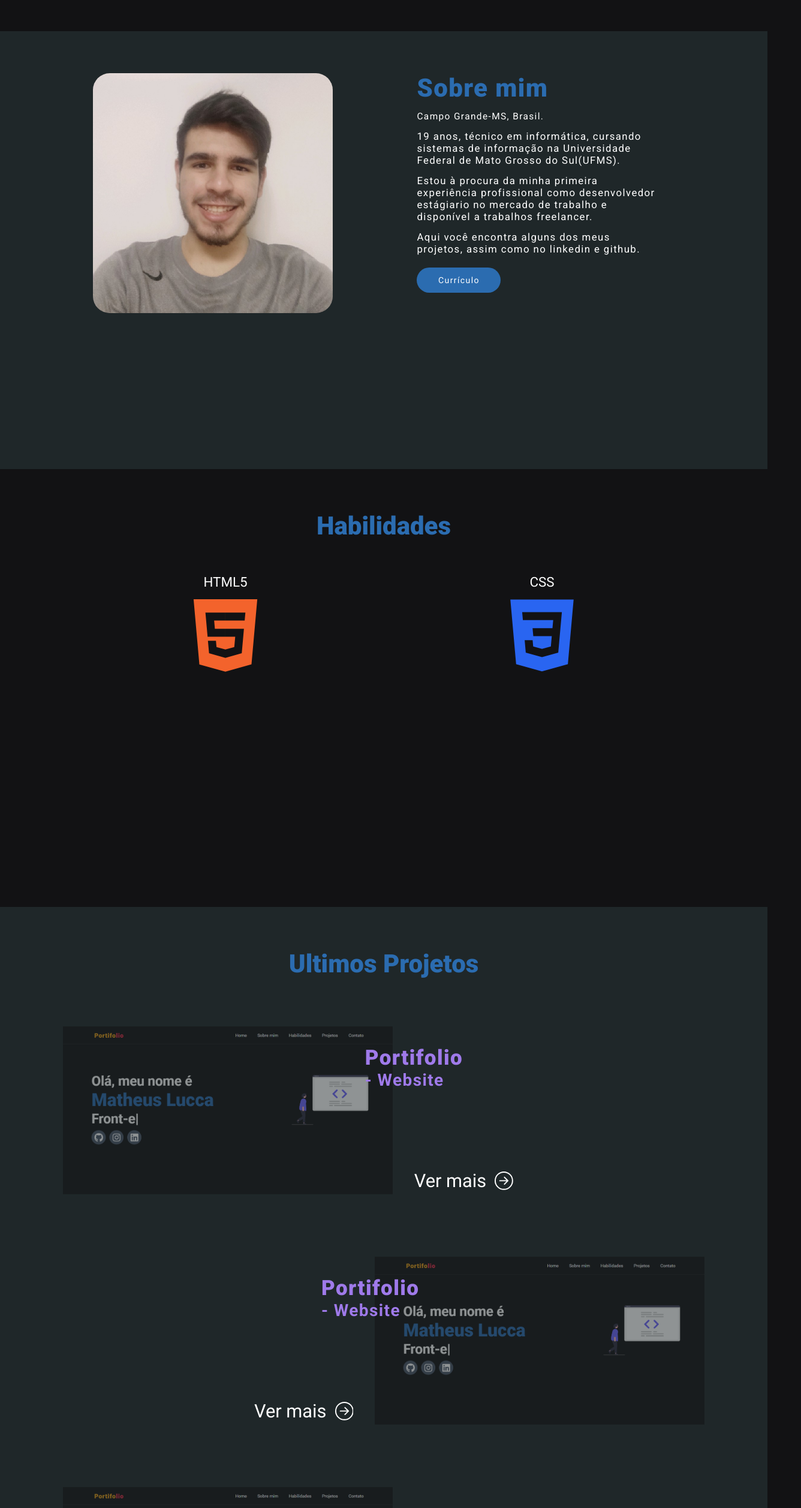
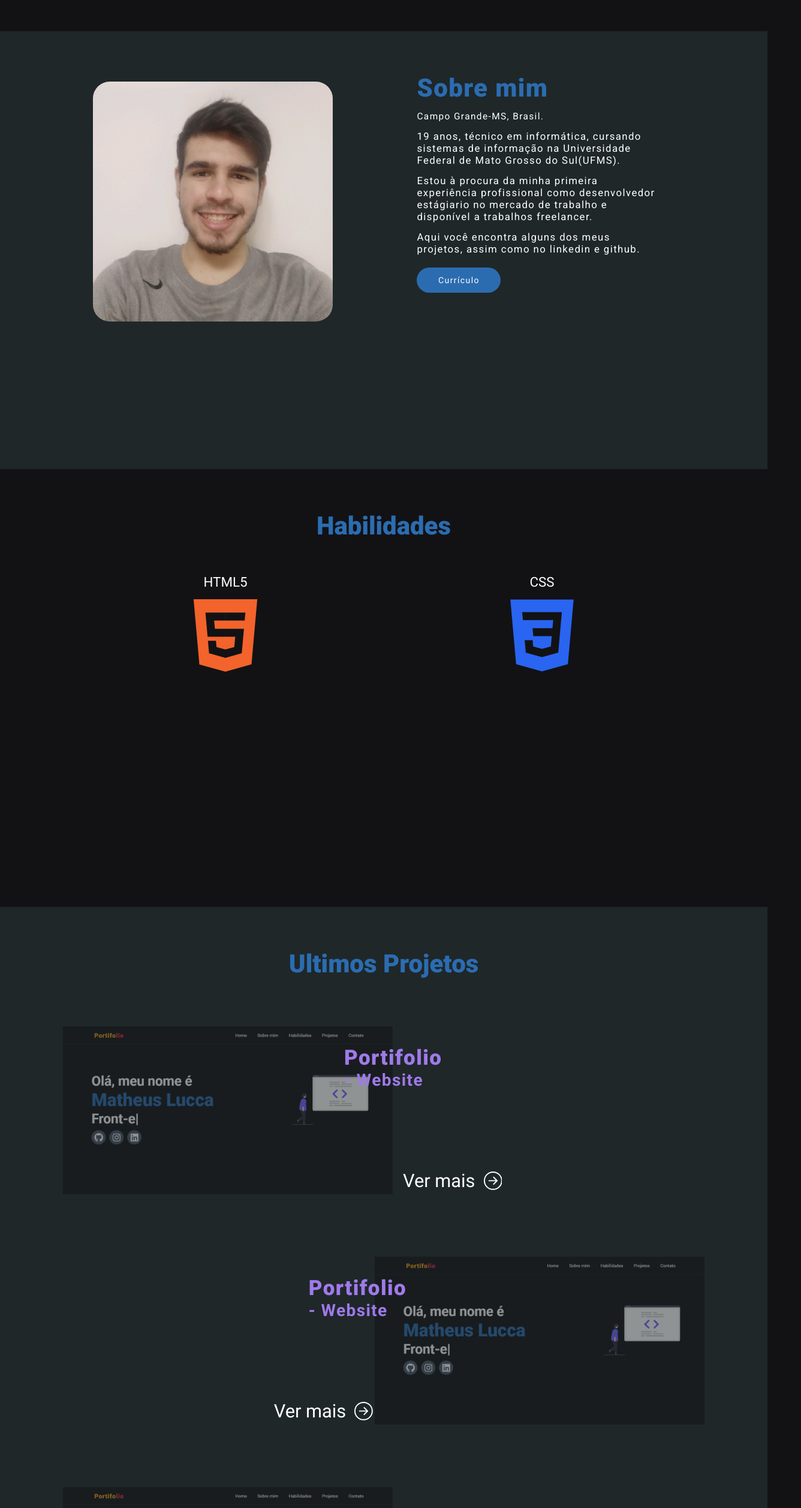
Before and after one commit to MatheusLucca/Portifolio, a Next.js app: page / in a window 1280 px wide. Shown: the part 780-3294 px from the top of the page at 60% size, 1336 px wide, since content can reach past the window. Built offline with nearby package versions, Linux system fonts and the light colour scheme.

Commit message:
fixing project list responsive

```diff
--- a/src/components/About/index.tsx
+++ b/src/components/About/index.tsx
@@ -5,7 +5,7 @@ export function About() {
     return (
         <Container id='about'>
             <Content>
-                <div>
+                <div className='img'>
                     <Image src={me} alt="Uma foto minha" width={400} height={400}  />
                 </div>
                 <Text>
--- a/src/components/About/style.ts
+++ b/src/components/About/style.ts
@@ -39,6 +39,9 @@ export const Content = styled.div`
        height: 460px;
        border-radius: 2rem;
     }
+    .img{
+        margin-top: 1rem;
+    }
 
 
 `
@@ -60,11 +63,11 @@ export const Text = styled.div`
         color: var(--blue-600);
         font-weight: 900;
         @media (max-width: 768px) {
+            align-self: center;
             font-size: 2.5rem;
             position: absolute;
-            top: -31rem;
-            left: 5rem;
-            margin-bottom: 2rem;
+            top: -26rem;
+            margin-left: -3rem;
         }
     }
     span{
--- a/src/components/Form/index.tsx
+++ b/src/components/Form/index.tsx
@@ -6,7 +6,7 @@ export function Form() {
 
     return (
         <Container id="form">
-            <h2>Entre em contato</h2>
+            <h2>Entre em Contato</h2>
             <Content>
                 <div>
                     <h3>Informações</h3>
--- a/src/components/ProjectItem/index.tsx
+++ b/src/components/ProjectItem/index.tsx
@@ -19,7 +19,7 @@ export function ProjectItem({ project }: ProjectItemProps) {
                 <span className="description">- {project.type}</span>
             </div>
             <div className="image-container">
-                <Image src={project.imagem} alt={project.name} width="550" height="300" className="image" />
+                <Image src={project.imagem} alt={project.name} width="550" height="300" className="image"  />
             </div>
             <a href="">
                 Ver mais
--- a/src/components/ProjectItem/style.ts
+++ b/src/components/ProjectItem/style.ts
@@ -3,50 +3,69 @@ import styled from 'styled-components'
 export const Container = styled.li`
     padding: 0 4rem;
     display: block;
-    width: 800px;
+    width: 100vw;
     height: 300px;
     position: relative;
 
     &.left{
+        @media (max-width: 768px) {
+            display:flex;
+            flex-direction: column;
+            justify-content: start;
+            align-items: start;
+        }
         a{
-            right: 0;
+            left: 44rem;
 
         }
         .image-container{
             position: absolute;
             left: 3.5rem;
-
+            @media (max-width: 768px) {
+                position: relative;
+                left: -2.5rem;
+            }
         }
 
         .title-desc{
-            right: 6rem;
+            left: 37rem;
         }
 
         &:hover{
             .title-desc{
-                right: 2rem;
+                left: 42rem;
             }
         }
 
     }
     &.right{
         align-self: flex-end;
-
+        @media (max-width: 768px) {
+            align-self: flex-start;
+            display:flex;
+            flex-direction: column;
+            justify-content: start;
+            align-items: start;
+        }
         .image-container{
             position: absolute;
             right: 3.5rem;
 
+            @media (max-width: 768px) {
+                position: relative;
+                left: -2.5rem;
+            }
         }
         a{
-            left: 0;
+            right: 43rem;
         }
         .title-desc{
-            left: 8rem;
+            right: 39rem;
         }
 
         &:hover{
             .title-desc{
-                left:4rem;
+                right:42rem;
             }
         }
     }
@@ -60,7 +79,9 @@ export const Container = styled.li`
         top: 3rem;
 
         letter-spacing: 0.1rem;
-
+        @media (max-width: 768px) {
+            position: static;
+        }
         strong{
             font-size: 2.5rem;
             font-weight: 900;
@@ -84,6 +105,11 @@ export const Container = styled.li`
         opacity: 0.5;
 
         transition: all 0.3s;
+
+        @media (max-width: 768px) {
+            position: static;
+            opacity: 1;
+        }
     }
     a{
         position: absolute;
@@ -96,6 +122,9 @@ export const Container = styled.li`
         align-items: center;
 
         transition: all 0.2s;
+        @media (max-width: 768px) {
+            position: static;
+        }
     }
 
     &:hover{
--- a/src/components/ProjectList/style.ts
+++ b/src/components/ProjectList/style.ts
@@ -1,7 +1,7 @@
 import styled from "styled-components";
 
 export const Container = styled.section`
-    width: 100%;
+    width: 100vw;
     height: 100%;
     padding: 3rem 4rem;
 
--- a/src/components/Skills/style.ts
+++ b/src/components/Skills/style.ts
@@ -1,10 +1,9 @@
 import styled from 'styled-components'
 
 export const Container = styled.section`
-    width: 100%;
+    width: 100vw;
     padding: 3rem 8rem;
     height: calc(100vh - 5rem);
-
     h2{
         margin-top: 2rem;
         margin-bottom: 4rem;
@@ -13,6 +12,10 @@ export const Container = styled.section`
         font-size: 3rem;
         color: var(--blue-600);
         font-weight: 900;
+        @media (max-width: 768px) {
+            text-align: start;
+            margin-left: -3rem;
+        }
     }
 
     div{
--- a/src/styles/global.ts
+++ b/src/styles/global.ts
@@ -46,6 +46,7 @@ export const GlobalStyle = createGlobalStyle`
     background: var(--gray-900);
     -webkit-font-smoothing: antialiased;
     height: 100%;
+    overflow-x: hidden;
 
   }
   body, input, textarea, button{
```
